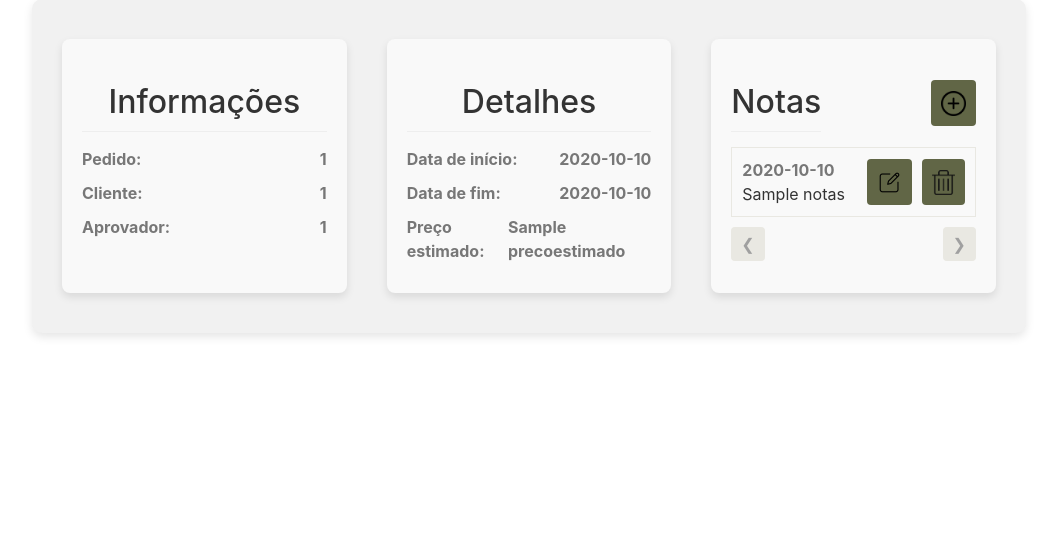
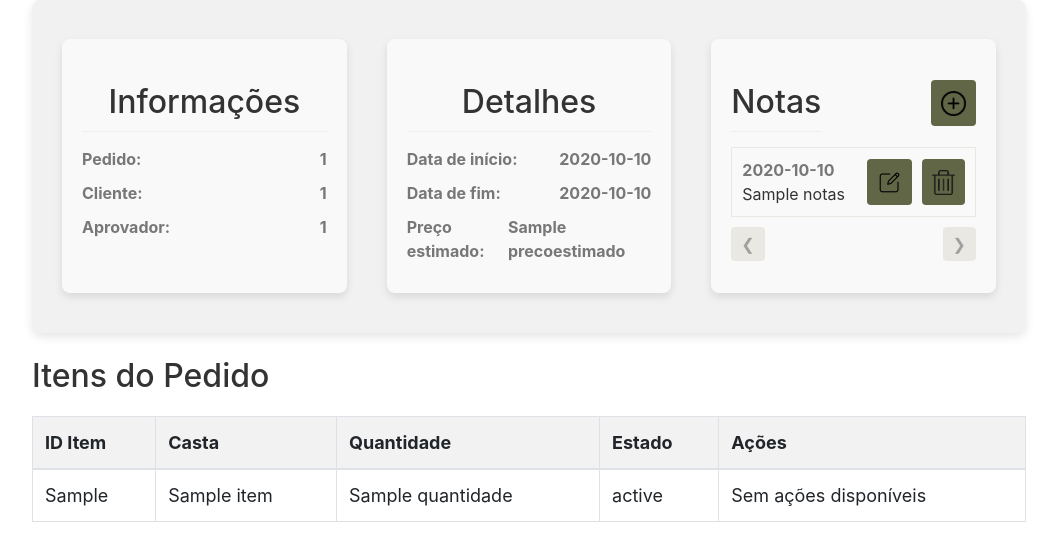
Before and after one commit to Destronex122/BD2-Projeto, a Django app: template BD2/Backoffice/templates/requestdetail.html in a window 1280 px wide. Shown: the part 247-805 px from the top of the page, without its empty margins (111-1168 px from the left). Before the commit the page ends 584 px from the top, so only its background shows below. Run offline with Django 5.2, Linux system fonts and the light colour scheme; the template is opened without the code that fills it: most values are stand-ins (such as "Sample title", 1, 10 or a date in 2020); some libraries are stand-ins or nearby versions; some web fonts are replaced.

Commit message:
ações de aceitar e cancelar um pedido_item

```diff
--- a/BD2/Backoffice/templates/requestdetail.html
+++ b/BD2/Backoffice/templates/requestdetail.html
@@ -6,6 +6,32 @@
 
 {% load static %}
 <style>
+        .accept-btn {
+        background-color: #616646;
+        color: white;
+        border: none;
+        padding: 5px 10px;
+        border-radius: 5px;
+        cursor: pointer;
+    }
+
+    .accept-btn:hover {
+        background-color: #616646;
+    }
+
+    .reject-btn {
+        background-color: #f44336;
+        color: white;
+        border: none;
+        padding: 5px 10px;
+        border-radius: 5px;
+        cursor: pointer;
+    }
+
+    .reject-btn:hover {
+        background-color: #e53935;
+    }
+
     a {
         color: #616646;
     }
@@ -149,6 +175,52 @@
                 </div>
             </div>
         </div>
+        </div>
+        <div class="editable-area">
+            <h2>Itens do Pedido</h2>
+            <table class="table table-bordered">
+                <thead>
+                    <tr>
+                        <th>ID Item</th>
+                        <th>Casta</th>
+                        <th>Quantidade</th>
+                        <th>Estado</th>
+                        <th>Ações</th> <!-- Nova coluna -->
+                    </tr>
+                </thead>
+                <tbody>
+                    {% for item in pedido_items %}
+                    <tr>
+                        <td>{{ item.idpedido_item }}</td>
+                        <td>{{ item.casta_nome }}</td>
+                        <td>{{ item.quantidade }}</td>
+                        <td>{{ item.estado_nome }}</td>
+                        <td>
+                            {% if item.estado_id == 6 %} <!-- Mostrar botões apenas se estado for "Pendente" -->
+                                <form method="post" class="estado-form" style="display:inline;">
+                                    {% csrf_token %}
+                                    <input type="hidden" name="idpedido_item" value="{{ item.idpedido_item }}">
+                                    <input type="hidden" name="updateEstado" value="Aceite">
+                                    <button type="submit" class="accept-btn">Aceitar</button>
+                                </form>
+                                <form method="post" class="estado-form" style="display:inline;">
+                                    {% csrf_token %}
+                                    <input type="hidden" name="idpedido_item" value="{{ item.idpedido_item }}">
+                                    <input type="hidden" name="updateEstado" value="Rejeitado">
+                                    <button type="submit" class="reject-btn">Rejeitar</button>
+                                </form>
+                            {% else %}
+                                <span>Sem ações disponíveis</span>
+                            {% endif %}
+                        </td>
+                    </tr>
+                    {% empty %}
+                    <tr>
+                        <td colspan="5">Nenhum item encontrado para este pedido.</td>
+                    </tr>
+                    {% endfor %}
+                </tbody>
+            </table>
         </div>
     </div>
 </div>
@@ -350,6 +422,37 @@
 
     // Chama a função de inicialização do carrossel
     initCarousel();
+
+    document.querySelectorAll('.estado-form').forEach(form => {
+        form.addEventListener('submit', function (event) {
+            event.preventDefault(); // Impede o envio padrão do formulário
+
+            const formData = new FormData(this);
+            const idpedido_item = formData.get('idpedido_item');
+            const novo_estado = formData.get('updateEstado');
+
+            if (confirm(`Tem certeza de que deseja alterar o estado para "${novo_estado}"?`)) {
+                fetch('.', {
+                    method: 'POST',
+                    body: formData,
+                    headers: {
+                        'X-CSRFToken': document.querySelector('[name=csrfmiddlewaretoken]').value,
+                    },
+                })
+                .then(response => response.json())
+                .then(data => {
+                    if (data.status === 'success') {
+                        alert(data.message);
+                        location.reload(); // Recarrega a página
+                    } else {
+                        alert(data.message);
+                    }
+                })
+                .catch(error => console.error('Erro:', error));
+            }
+        });
+    });
+
 </script>
 
 {% endblock %}
```
Also changed, not shown: BD2/Backoffice/views.py (+57 -2 lines).
